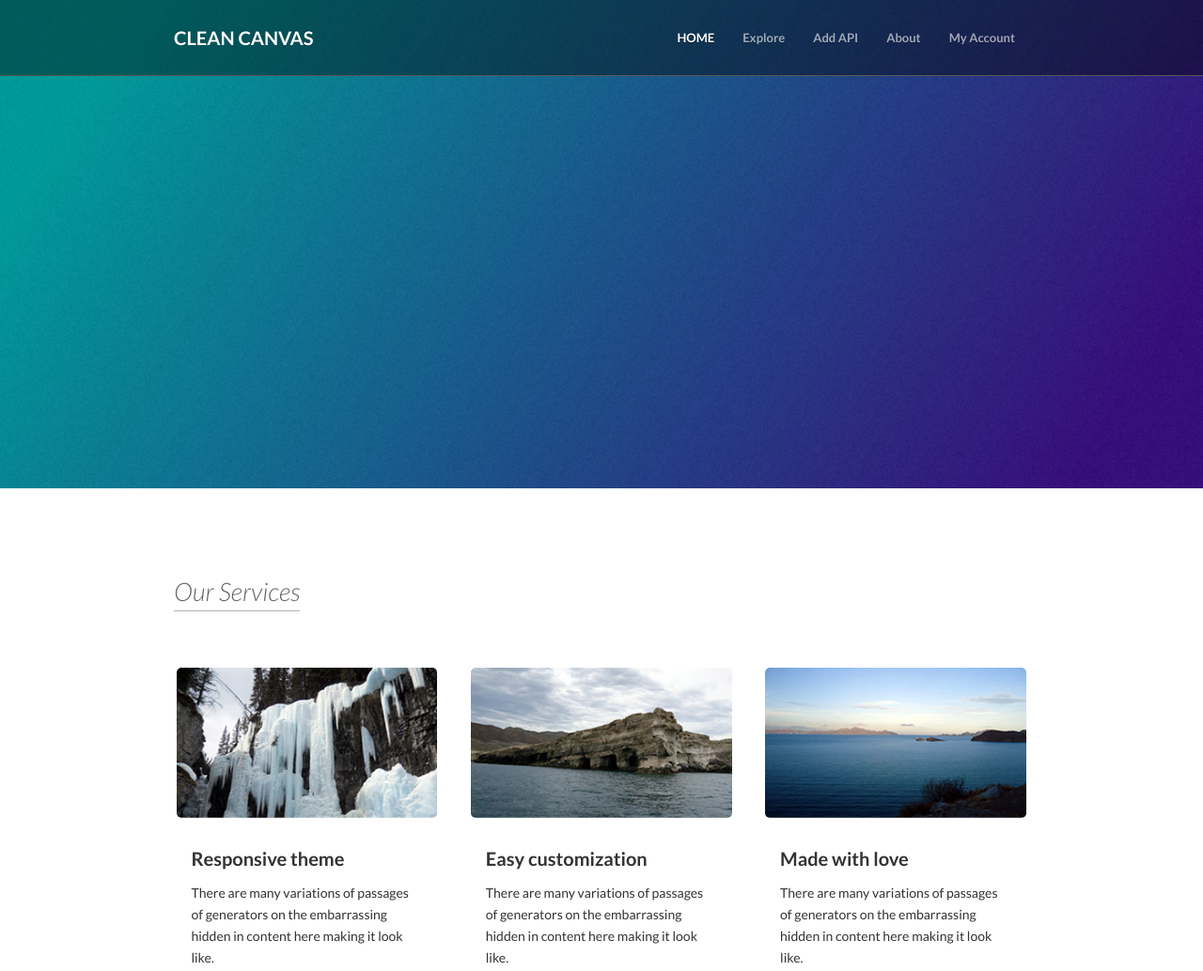
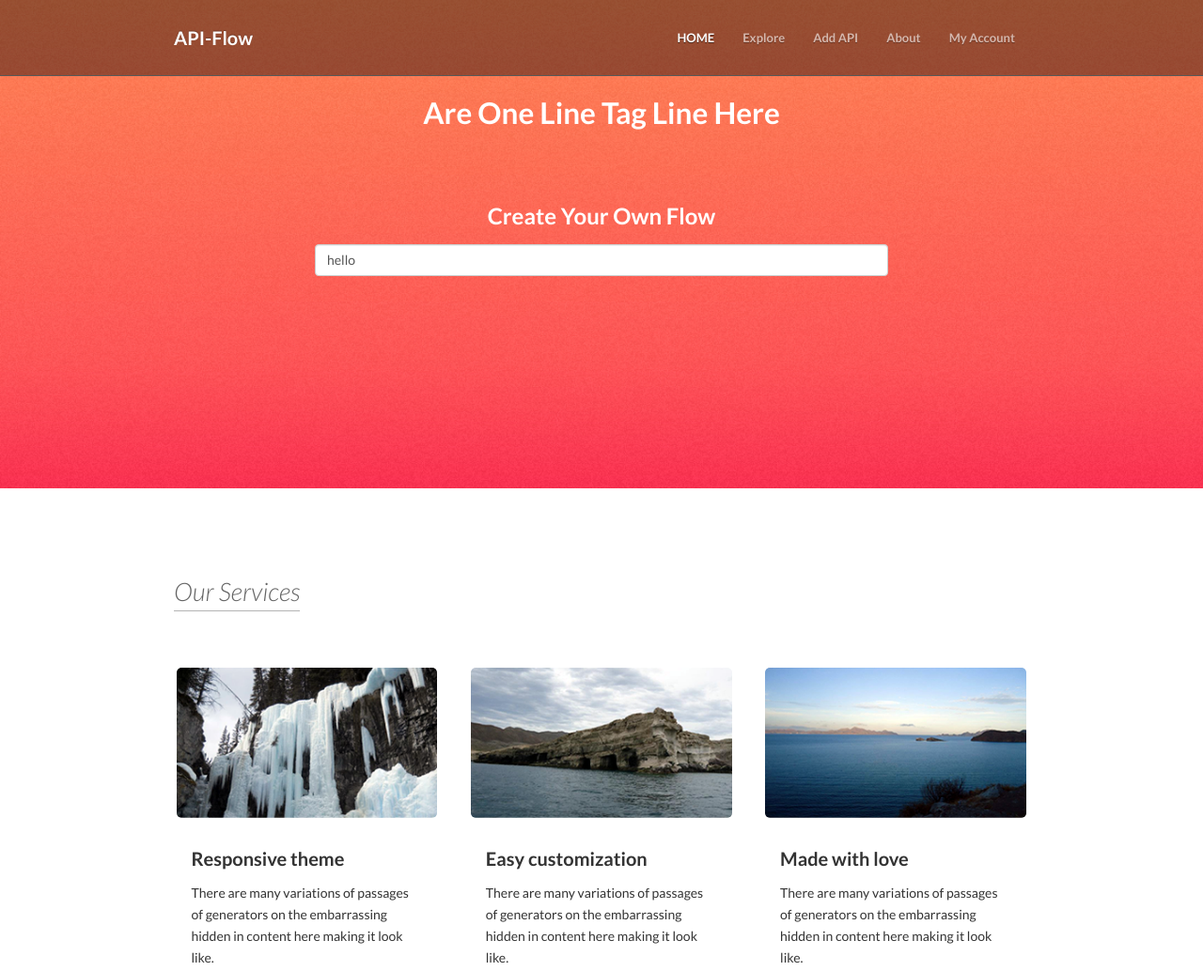
Before and after one commit to danielrasmuson/API-Flow, a plain HTML site: page index.html in a window 1280 px wide. Shown: the top 1034 px of the page at 94% size. Drawn offline with nearby package versions, Linux system fonts and the light colour scheme.

Commit message:
added the header section

```diff
--- a/css/compiled/sign-up.css
+++ b/css/compiled/sign-up.css
@@ -1,6 +1,6 @@
 /* Sign Up Option 1 */
 #sign_up1 {
-  background: url("../../img/backgrounds/ocean.jpg") no-repeat;
+  background: url("../../img/backgrounds/mango.jpg") no-repeat;
   display: block;
   height: 540px;
   margin-bottom: 90px;
--- a/index.html
+++ b/index.html
@@ -31,7 +31,7 @@
                     <span class="icon-bar"></span>
                     <span class="icon-bar"></span>
                 </button>
-                <a href="index.html" class="navbar-brand"><strong>CLEAN CANVAS</strong></a>
+                <a href="index.html" class="navbar-brand"><strong>API-Flow</strong></a>
             </div>
 
             <div class="collapse navbar-collapse navbar-ex1-collapse" role="navigation">
@@ -50,9 +50,30 @@
         </div>
     </div>
 
-    <!--here we go-->
-    <div id="sign_up1"></div>
-    <!--<img src="img/backgrounds/mango.jpg" alt=""/>-->
+    <style>
+      #sign_up1 h2, #sign_up1 h3, #sign_up1 h1{
+        color: white;
+        text-align: center;
+      }
+    </style>
+
+    <div id="sign_up1">
+      <!-- todo dont make this so static -->
+      <div style="padding-top: 100px; width: 100%;"></div>
+      <div class="col-md-3"></div>
+      <div class="col-md-6">
+        <h2>
+          Are One Line Tag Line Here
+        </h2>
+        <br/>
+        <br/>
+        <h3>Create Your Own Flow</h3>
+        <span class="form-control" contenteditable="true">
+          hello
+        </span>
+      </div>
+      <div class="col-md-3"></div>
+    </div>
 
     <div id="showcase">
         <div class="container">
@@ -398,11 +419,6 @@
                             </a>
                         </div>
                     </div>
-                    <div class="row copyright">
-                        <div class="col-md-12">
-                            © 2013 Clean Canvas. All rights reserved. Theme by Detail Canvas.
-                        </div>
-                    </div>
                 </div>
             </div>
         </div>
```
